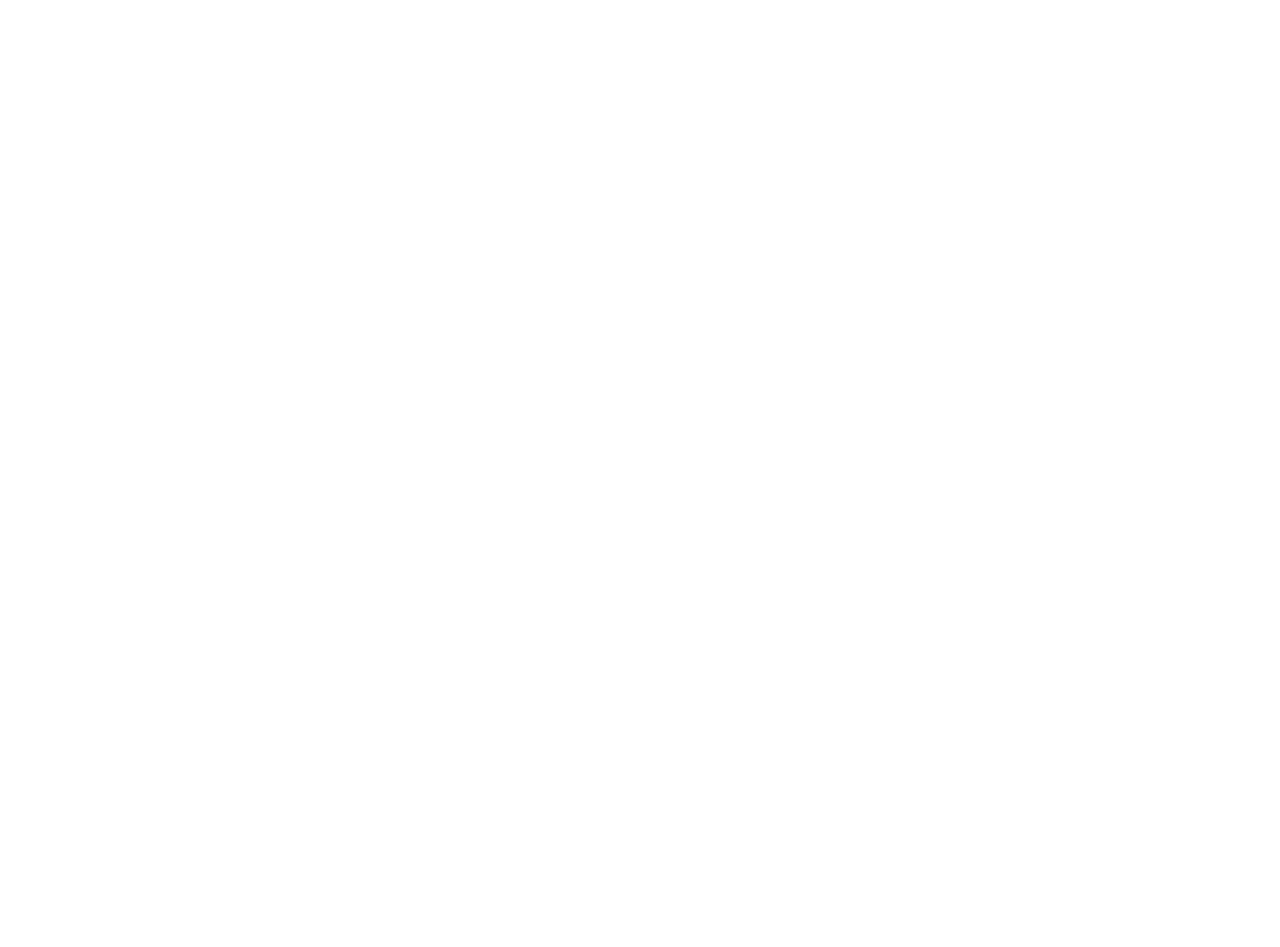
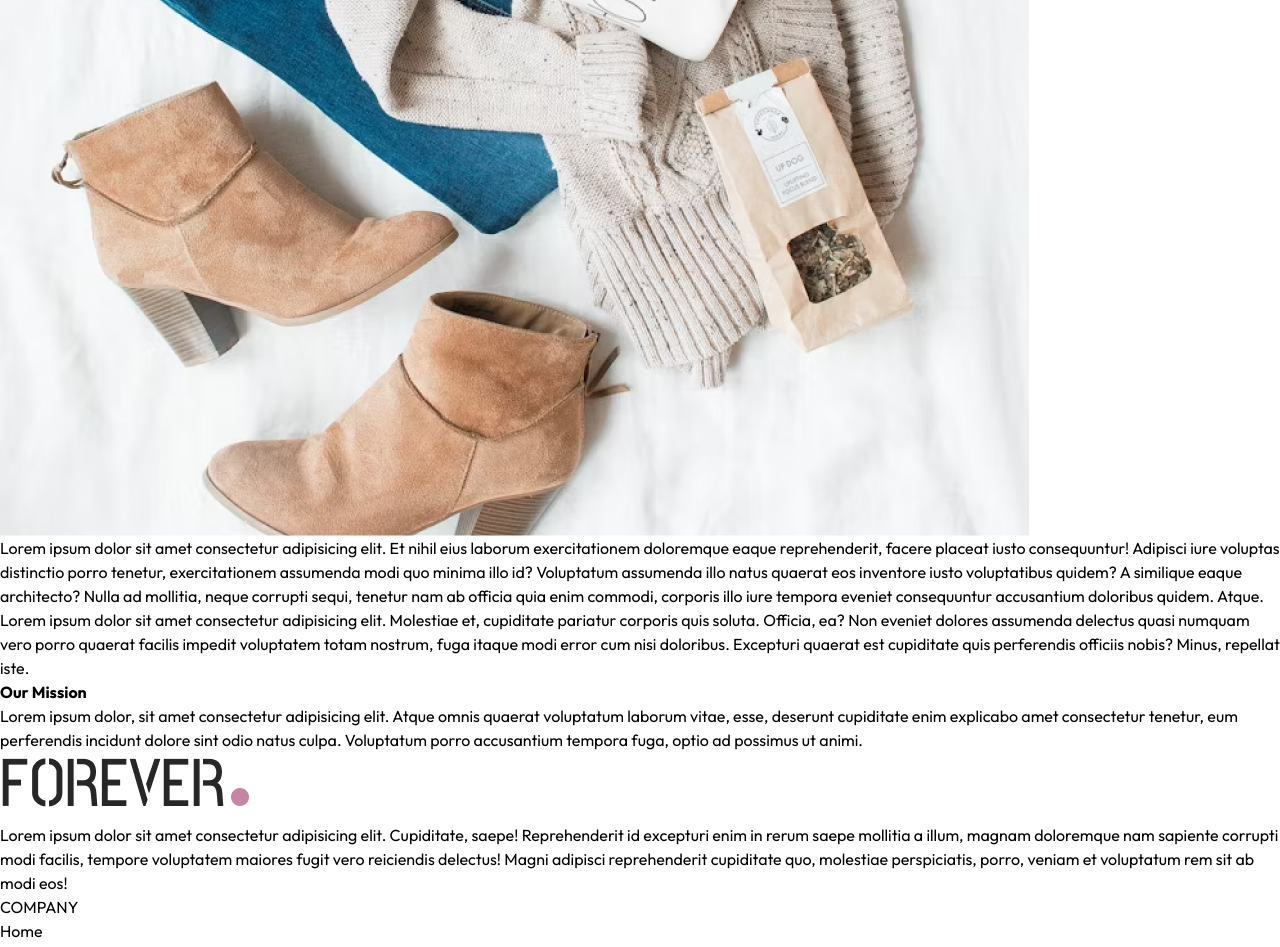
Before and after one commit to khoji-7/e-commers, a React (Vite) app: page /about in a window 1280 px wide. Shown: the part 1053-2000 px from the top of the page. Before the commit the page ends 878 px from the top, so only its background shows below. Built offline with nearby package versions, Linux system fonts and the light colour scheme.

Commit message:
add about us

```diff
--- a/src/pages/About.jsx
+++ b/src/pages/About.jsx
@@ -1,11 +1,33 @@
 import React from 'react'
+import Title from '../components/Title'
+import { assets } from '../assets/frontend_assets/assets'
 
 const About = () => {
-  return (
-    <div>
-      About
-    </div>
-  )
+    return (
+        <div>
+            <div className='text-2xl text-center pt-8 border-t'>
+                <Title text1={"About"}  text2={"Us"}/>
+            </div>
+            <div className='my-10 flex flex-col md:flex-row gap-16'>
+                <img className='w-full md:max-w-[450px]' src={assets.about_img } alt="" />
+                <div className='flex flex-col justify-center gap-6 md:w-2/4' >
+                    <p>
+                      Lorem ipsum dolor sit amet consectetur adipisicing elit. Et nihil eius laborum exercitationem doloremque eaque reprehenderit, facere placeat iusto consequuntur! Adipisci iure voluptas distinctio porro tenetur, exercitationem assumenda modi quo minima illo id? Voluptatum assumenda illo natus quaerat eos inventore iusto voluptatibus quidem? A similique eaque architecto? Nulla ad mollitia, neque corrupti sequi, tenetur nam ab officia quia enim commodi, corporis illo iure tempora eveniet consequuntur accusantium doloribus quidem. Atque.
+                    </p>
+                    <p>
+                      Lorem ipsum dolor sit amet consectetur adipisicing elit. Molestiae et, cupiditate pariatur corporis quis soluta. Officia, ea? Non eveniet dolores assumenda delectus quasi numquam vero porro quaerat facilis impedit voluptatem totam nostrum, fuga itaque modi error cum nisi doloribus. Excepturi quaerat est cupiditate quis perferendis officiis nobis? Minus, repellat iste.
+                    </p>
+                    <b className='text-gray-800'>
+                      Our Mission
+                    </b>
+                    <p>
+                      Lorem ipsum dolor, sit amet consectetur adipisicing elit. Atque omnis quaerat voluptatum laborum vitae, esse, deserunt cupiditate enim explicabo amet consectetur tenetur, eum perferendis incidunt dolore sint odio natus culpa. Voluptatum porro accusantium tempora fuga, optio ad possimus ut animi.
+                    </p>
+                </div>
+            </div>
+
+        </div>
+    )
 }
 
 export default About
```
